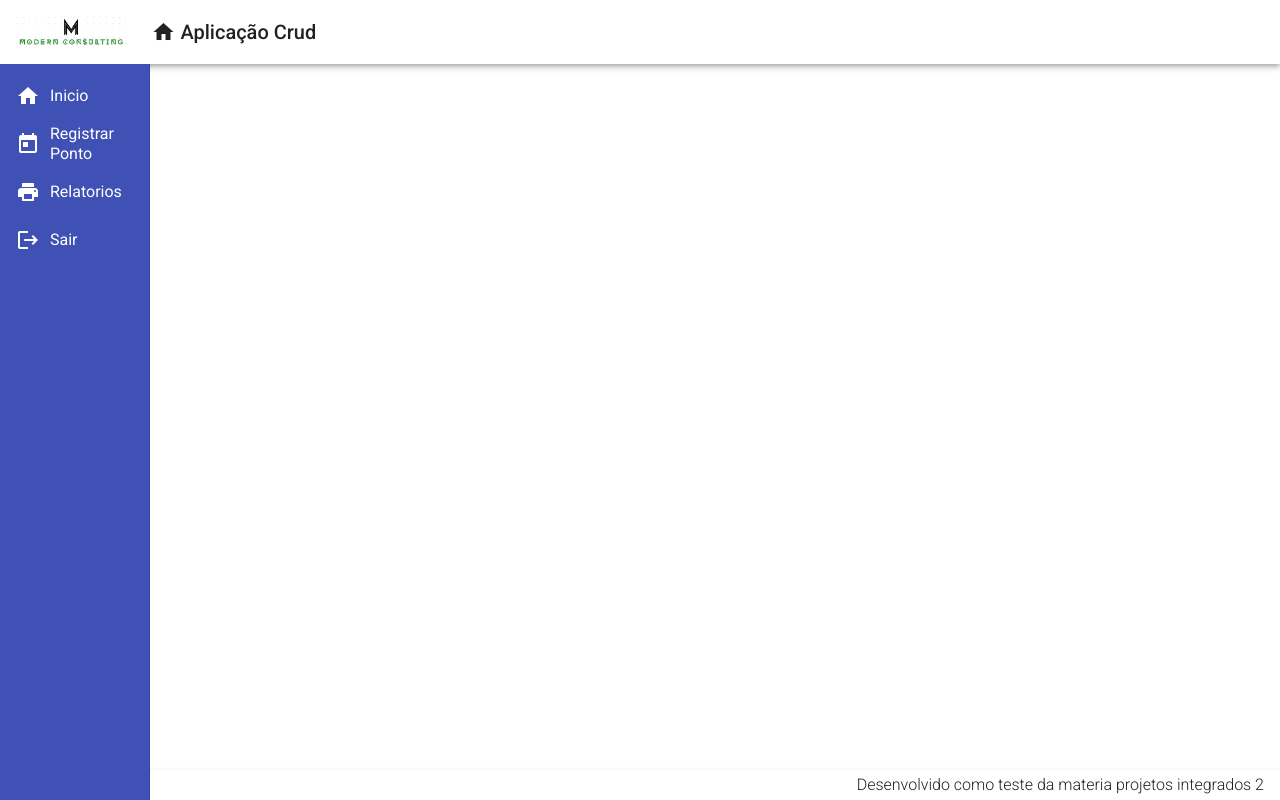
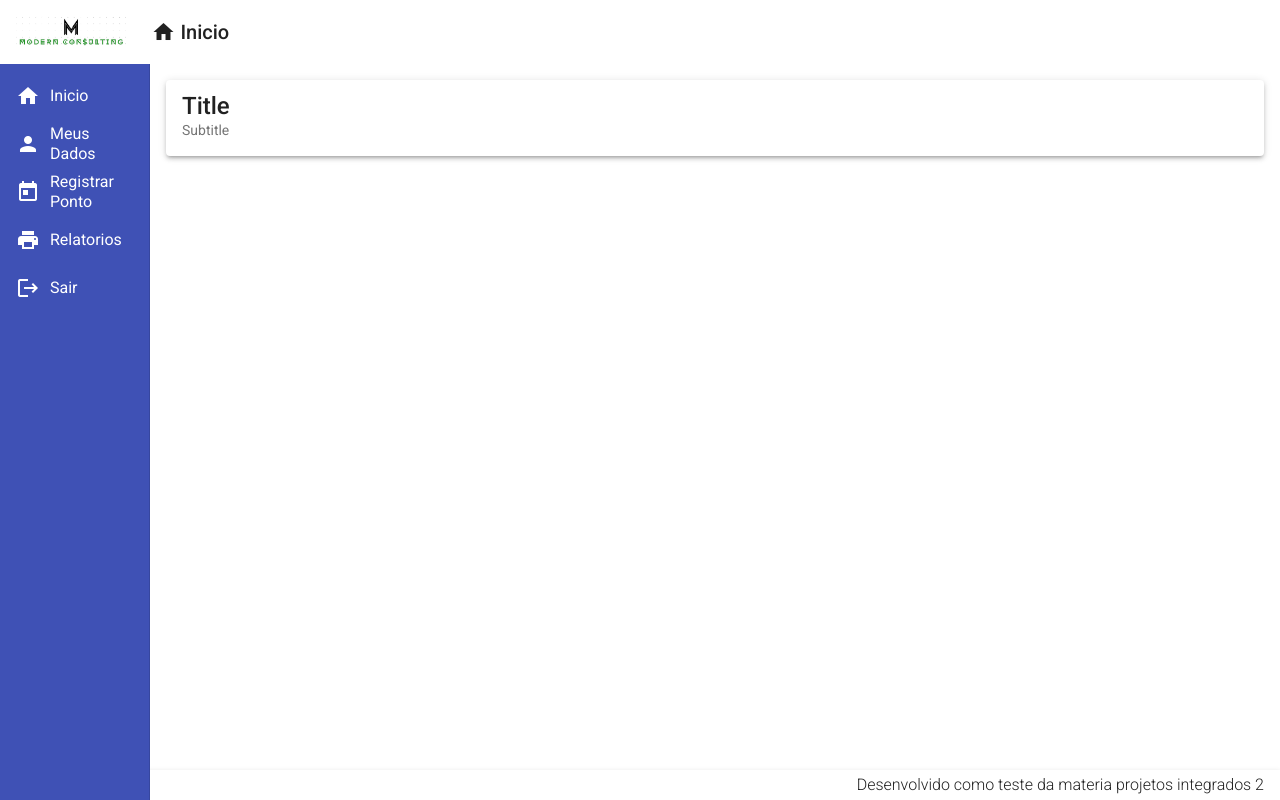
Before and after one commit to joulucas/sistema-ponto-front, an Angular app: page / in a window 1280 px wide. Built offline with nearby package versions, Linux system fonts and the light colour scheme.

Commit message:
ajustado telas

```diff
--- a/src/app/app-routing.module.ts
+++ b/src/app/app-routing.module.ts
@@ -1,7 +1,12 @@
+import { HomeComponent } from './views/home/home.component';
 import { NgModule } from '@angular/core';
 import { RouterModule, Routes } from '@angular/router';
 
-const routes: Routes = [];
+const routes: Routes = [{
+  path: "",
+  component: HomeComponent
+}
+];
 
 @NgModule({
   imports: [RouterModule.forRoot(routes)],
--- a/src/app/components/template/header/header.component.html
+++ b/src/app/components/template/header/header.component.html
@@ -10,7 +10,7 @@
             <i class="material-icons">
                 home
             </i>
-            Aplicação Crud
+            Inicio
         </a>
     </span>
 </mat-toolbar>
--- a/src/app/components/template/nav/nav.component.css
+++ b/src/app/components/template/nav/nav.component.css
@@ -10,3 +10,8 @@
 .sidenav i {
     padding-right: 10px;
 }
+
+.content{
+  padding: 16px;
+  background-color: #fff;
+}
--- a/src/app/components/template/nav/nav.component.html
+++ b/src/app/components/template/nav/nav.component.html
@@ -7,6 +7,12 @@
                 </i>
                     Inicio
             </a>
+            <a mat-list-item routerLink= "/dados">
+              <i class="material-icons">
+                  person
+              </i>
+                  Meus Dados
+          </a>
             <a mat-list-item>
                 <i class="material-icons">
                     today
@@ -27,4 +33,7 @@
             </a>
         </mat-nav-list>
     </mat-sidenav>
+    <mat-sidenav-content class="content">
+      <router-outlet></router-outlet>
+    </mat-sidenav-content>
 </mat-sidenav-container>
--- /dev/null
+++ b/src/app/views/dados/dados.component.html
@@ -0,0 +1 @@
+<p>dados works!</p>
--- /dev/null
+++ b/src/app/views/dados/dados.component.ts
@@ -0,0 +1,15 @@
+import { Component, OnInit } from '@angular/core';
+
+@Component({
+  selector: 'app-dados',
+  templateUrl: './dados.component.html',
+  styleUrls: ['./dados.component.css']
+})
+export class DadosComponent implements OnInit {
+
+  constructor() { }
+
+  ngOnInit(): void {
+  }
+
+}
--- /dev/null
+++ b/src/app/views/home/home.component.css
@@ -0,0 +1,9 @@
+.home.title{
+  font-size: 3rem;
+  font-weight: 300;
+  line-height: 1.2;
+}
+
+.home.subtitle{
+  font-size: 1.1rem;
+}
--- /dev/null
+++ b/src/app/views/home/home.component.html
@@ -0,0 +1,4 @@
+<mat-card class="home mat-elevation-z3">
+        <mat-card-title class="title">Title</mat-card-title>
+        <mat-card-subtitle class= "subtitle">Subtitle</mat-card-subtitle>
+</mat-card>
--- /dev/null
+++ b/src/app/views/home/home.component.ts
@@ -0,0 +1,15 @@
+import { Component, OnInit } from '@angular/core';
+
+@Component({
+  selector: 'app-home',
+  templateUrl: './home.component.html',
+  styleUrls: ['./home.component.css']
+})
+export class HomeComponent implements OnInit {
+
+  constructor() { }
+
+  ngOnInit(): void {
+  }
+
+}
```
Also changed, not shown: src/app/app.module.ts (+19 -9 lines), src/app/views/dados/dados.component.css (added), 2 other files (tests, documents, lock files or other folders).
